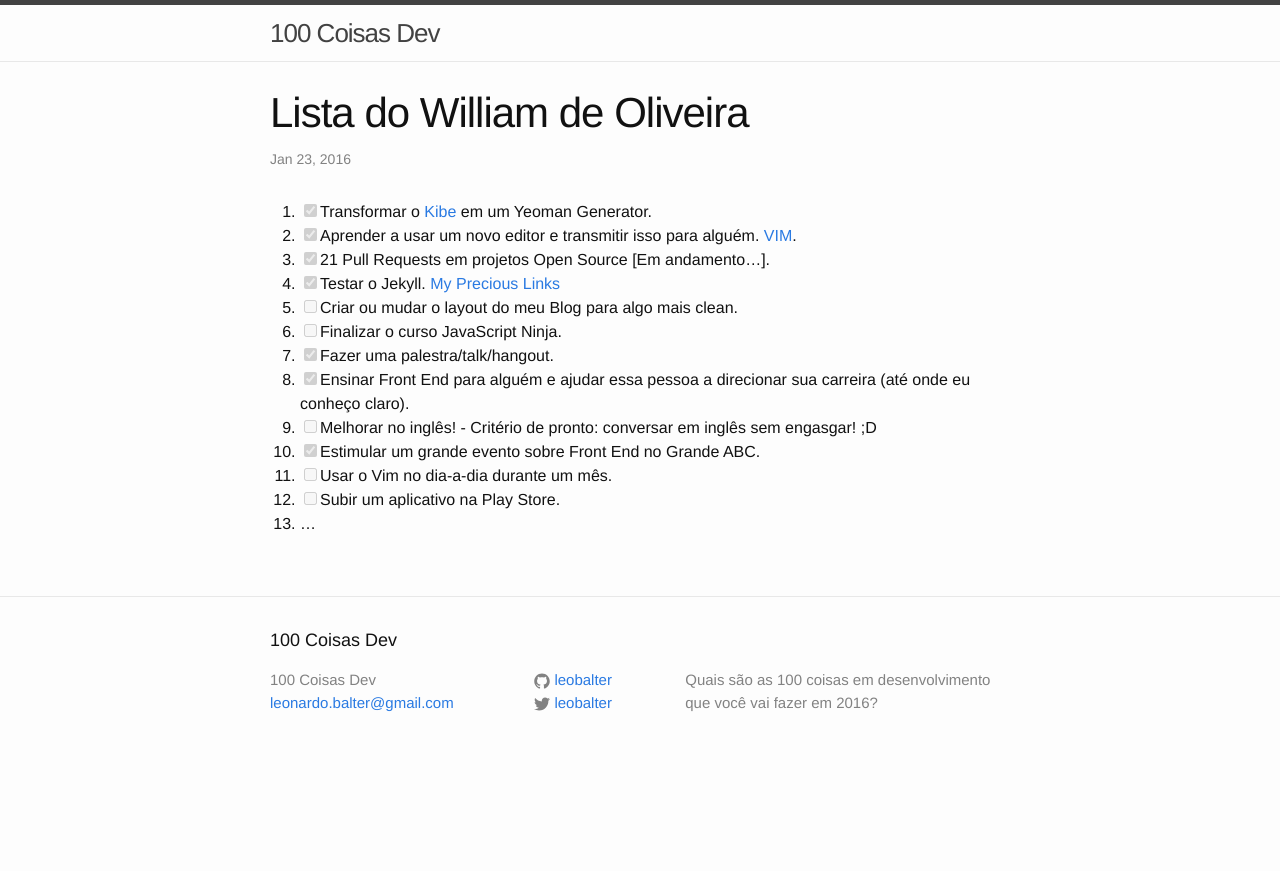
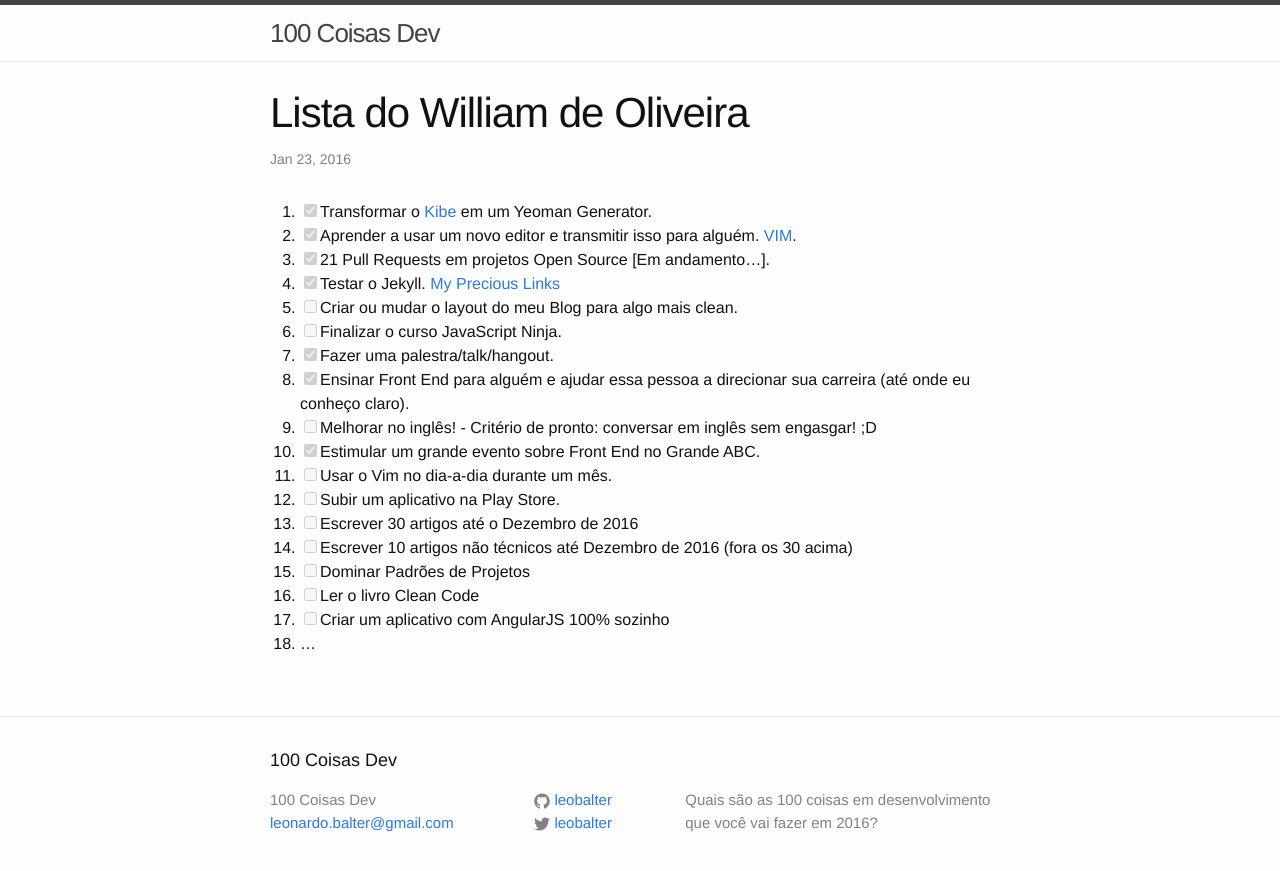
Before and after one commit to leobalter/100-coisas-dev, a Jekyll site: the page built from _posts/listas/2016-01-13-william-oliveira.markdown, in a window 1280 px wide. Shown: the top 871 px of the page. Built offline with Jekyll 4.4.1, drawn with Linux system fonts in a browser that asks for light colours; comment, search, counter and statistics services are not loaded.

Commit message:
Add more five itens to my list

```diff
--- a/_posts/listas/2016-01-13-william-oliveira.markdown
+++ b/_posts/listas/2016-01-13-william-oliveira.markdown
@@ -17,4 +17,9 @@ categories: listas
 1. [x] Estimular um grande evento sobre Front End no Grande ABC.
 1. [ ] Usar o Vim no dia-a-dia durante um mês.
 1. [ ] Subir um aplicativo na Play Store.
+1. [ ] Escrever 30 artigos até o Dezembro de 2016
+1. [ ] Escrever 10 artigos não técnicos até Dezembro de 2016 (fora os 30 acima)
+1. [ ] Dominar Padrões de Projetos
+1. [ ] Ler o livro Clean Code
+1. [ ] Criar um aplicativo com AngularJS 100% sozinho
 1. ...
```
